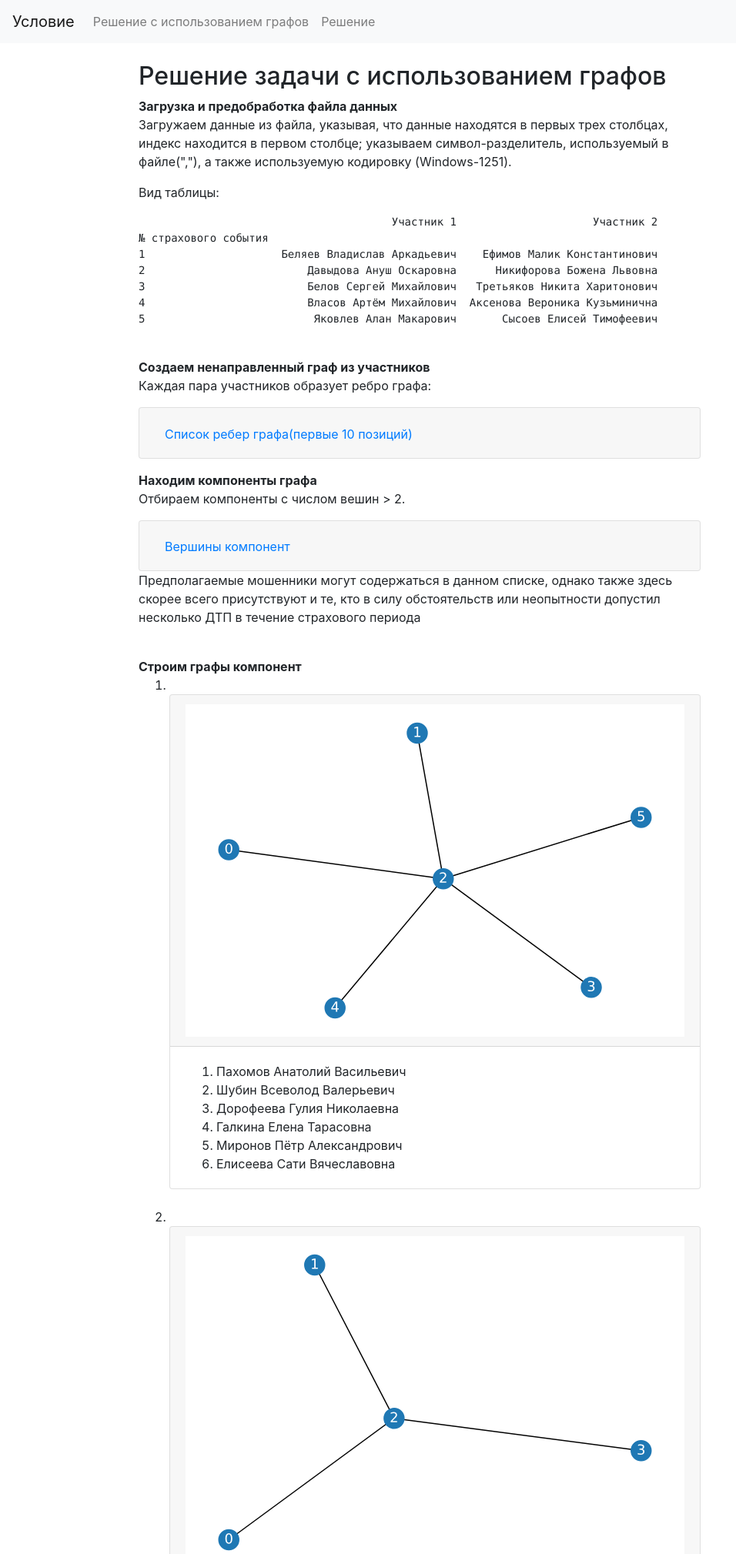
After one commit to dvzhk/Task2, a Flask app: page /task2-with-graphs in a window 1280 px wide. The commit adds this page. Shown: the top 2019 px of the page at 77% size, without its empty margins (0-956 px from the left). Run offline with Flask 2, Linux system fonts and the light colour scheme; some libraries are stand-ins or nearby versions.

Commit message:
Graphs added.

```diff
--- a/run.py
+++ b/run.py
@@ -1,7 +1,6 @@
 import os
-
 from flask import Flask, url_for, render_template
-from utils import task_two
+from utils import task_two,  preprocessing, graph_process
 
 
 def main():
@@ -11,15 +10,23 @@ def main():
     abspath = os.path.abspath(os.path.dirname(__file__))
     path_to_csv = os.path.join(abspath, default_csv)
 
+    data = preprocessing(path_to_csv)
+
     @app.route("/")
     def index():
         return render_template('index.html')
 
+
     @app.route("/task2")
     def task_2():
-        print(default_csv)
-        task2 = task_two(path_to_csv)
+        task2 = task_two(data)
         return render_template('task2.html', **task2)
+
+
+    @app.route("/task2-with-graphs")
+    def task_2_with_graphs():
+        task2 = graph_process(data)
+        return render_template('task2_graph.html', **task2)
 
     app.run()
 
--- a/templates/base.html
+++ b/templates/base.html
@@ -19,9 +19,11 @@
   <div class="collapse navbar-collapse" id="navbarNav">
     <ul class="navbar-nav">
       <li class="nav-item">
+        <a class="nav-link" href="{{ url_for('task_2_with_graphs') }}">Решение c использованием графов<span class="sr-only">(current)</span></a>
+      </li>
+      <li class="nav-item">
         <a class="nav-link" href="{{ url_for('task_2') }}">Решение <span class="sr-only">(current)</span></a>
       </li>
-
     </ul>
   </div>
 </nav>
--- a/templates/index.html
+++ b/templates/index.html
@@ -20,8 +20,10 @@
     </ol>
 
     <br>
-    <a class="btn btn-primary" href="{{ url_for('task_2') }}" role="button">Решение задачи</a>
-
+    <a class="btn btn-primary" href="{{ url_for('task_2_with_graphs') }}" role="button">Решение задачи(с использованием графов)</a>
+    <br>
+    <br>
+    <a class="btn btn-light" href="{{ url_for('task_2') }}" role="button">Старое решение</a>
 </article>
 
 
--- /dev/null
+++ b/templates/task2_graph.html
@@ -0,0 +1,125 @@
+{% extends 'base.html' %}
+
+ {% block title %}Задача 2 - Решение с использованием графов{% endblock %}
+
+
+{% block content %}
+{% if import_error == 1 %}
+<br>
+<div class="alert alert-warning" role="alert">
+  Ошибка импорта модулей networkx и/или matplotlib.pyplot. Используются заранее рассчитанные данные.
+</div>
+{% endif %}
+<br>
+    <h2>Решение задачи c использованием графов</h2>
+<article>
+
+<strong>Загрузка и предобработка файла данных</strong>
+    <p>
+        Загружаем данные из файла, указывая, что данные находятся в первых трех столбцах, индекс находится в первом столбце; указываем символ-разделитель, используемый в файле(","), а также используемую кодировку (Windows-1251).
+
+    </p>
+    <p>Вид таблицы:</p>
+    <pre>{{ preview }}</pre>
+
+</article>
+<br>
+<article>
+    <strong>Создаем ненаправленный граф из участников</strong>
+<p>Каждая пара участников образует ребро графа:</p>
+<div class="accordion" id="accordionExample">
+    <div class="card">
+    <div class="card-header" id="headingOne">
+      <h2 class="mb-0">
+        <button class="btn btn-link" type="button" data-toggle="collapse" data-target="#collapseOne" aria-expanded="true" aria-controls="collapseOne">
+          Список ребер графа(первые 10 позиций)
+        </button>
+      </h2>
+    </div>
+
+    <div id="collapseOne" class="collapse" aria-labelledby="headingOne" data-parent="#accordionExample">
+      <div class="card-body">
+        {% for pair in pairs %}
+          <p>
+        {{ pair }}
+        </p>
+          {% endfor %}
+      </div>
+    </div>
+  </div>
+</div>
+    <p></p>
+
+
+</article>
+
+
+<article>
+    <strong>Находим компоненты графа </strong>
+    <p>Отбираем компоненты с числом вешин  > 2.
+
+    </p>
+
+ <div class="accordion" id="accordionExample10">
+    <div class="card">
+    <div class="card-header" id="headingTen">
+      <h2 class="mb-0">
+        <button class="btn btn-link" type="button" data-toggle="collapse" data-target="#collapseTen" aria-expanded="true" aria-controls="collapseTen">
+          Вершины компонент
+        </button>
+      </h2>
+    </div>
+
+<div id="collapseTen" class="collapse" aria-labelledby="headingTen" data-parent="#accordionExample10">
+      <div class="card-body">
+{% for component in components %}
+<p>
+    {% for name in component %}
+    {{ name }},
+    {% endfor %}
+</p>
+    {% endfor %}
+ </pre>
+      </div>
+    </div>
+  </div>
+</div>
+
+    <p>Предполагаемые мошенники могут содержаться в данном списке, однако также здесь скорее всего присутствуют и те, кто в силу обстоятельств или неопытности допустил несколько ДТП в течение страхового периода</p>
+
+</article>
+<br>
+<article>
+    <strong>Строим графы компонент</strong>
+<br>
+<ol>
+    {% for item in plots_array %}<li></li>
+    <div class="card">
+        <div class="card-header">
+            <img src="{{ url_for('static', filename=item[0]) }}" width="100%"></div>
+            <div class="card-body">
+            <ol>
+        {% for name in item[1] %}
+                <li>{{ name }}
+                </li>
+           {% endfor %} </ol>
+        </div>
+    </div>
+    <br>
+    {% endfor %}
+</ol>
+    </ul>
+<br>
+    <strong>Вывод</strong>
+<p>Из данных графов наиболее вероятными мошенническими ДТП представляются графы с  циклическими связями (рис. 3 и 4).
+На остальных графах отражены скорее всего те, кто в силу обстоятельств или неопытности допустили несколько ДТП в течение страхового периода.
+
+</p>
+
+
+
+</article>
+<br>
+
+
+{% endblock %}
--- a/utils.py
+++ b/utils.py
@@ -1,24 +1,101 @@
 import pandas as pd
+import os
 
-def task_two(default_csv):
-    traffic_accident_partip = pd.read_csv(default_csv, index_col=0, encoding="cp1251", sep=";", usecols=[0,1,2])
+def make_edges(traffic_accident_partip):
+    """Создание ребер для построения графа"""
+    pairs = []
+    for row in traffic_accident_partip.itertuples():
+        node = (row[1], row[2])
+        pairs.append(node)
+    return pairs
 
+
+def preprocessing(default_csv):
+    """Загрузка и предобработка файла" с данными"""
+    traffic_accident_partip = pd.read_csv(default_csv, index_col=0, encoding="cp1251", sep=";", usecols=[0, 1, 2])
+    return traffic_accident_partip
+
+
+def graph_process(traffic_accident_partip):
+    """Решение с использованием графов"""
+    preview = traffic_accident_partip.head()
+    pairs = make_edges(traffic_accident_partip)
+
+    try:
+
+        import networkx
+        import matplotlib.pyplot as plt
+
+        #Создаем ненаправленный граф
+        graph = networkx.Graph()
+        #Добавляем в граф ребра
+        graph.add_edges_from(pairs)
+        #Находим компоненты, которые содержат более двух вершин
+        components = [x for x in networkx.connected_components(graph) if len(x) > 2]
+        # Находим субграфы из компонент
+        subgraphs = []
+        for i in components:
+            subgraphs.append(graph.subgraph(i))
+
+        #Подготовка графики и сохранение
+        abspath = os.path.abspath(os.path.dirname(__file__))
+        graph = 'static'
+        plots_array = []
+        for j, i in enumerate(subgraphs):
+            fig = plt.figure(figsize=(6, 4), dpi=75)
+            #Замена текстовых подписей на цифровые
+            labels = {x: y for x,y in zip(components[j], range(len(components[j])))}
+            networkx.draw_spring(i, with_labels=True, font_size=12, labels=labels, font_color='white')
+            #plt.show()
+
+            img_name = f"Graph{j}.svg"
+            img_path = os.path.join(abspath, graph, img_name)
+            fig.savefig(img_path, format="svg", transparent=False)
+            plots_array.append((img_name, labels))
+        import_error = 0
+
+    except ImportError:
+        #Блок выполняется в отсутствие установленных модулей
+        import_error = 1
+        components = {}
+        plots_array = [('Graph0.svg',
+                        {'Галкина Елена Тарасовна': 0, 'Дорофеева Гулия Николаевна': 1,
+                         'Миронов Пётр Александрович': 2, 'Пахомов Анатолий Васильевич': 3,
+                         'Елисеева Сати Вячеславовна': 4, 'Шубин Всеволод Валерьевич': 5}),
+                       ('Graph1.svg', {'Котова Виктория Архиповна': 0, 'Цветков Валерий Ростиславович': 1,
+                                       'Петухова Медина Максимовна': 2, 'Королева Радмила Олеговна': 3}),
+                       ('Graph2.svg', {'Мухамадеев Александр Валерьевич': 0, 'Сенчукова Екатерина Семеновна': 1,
+                                       'Коробов Вадим Александрович': 2, 'Рогачев Антон Владимирович': 3}),
+                       ('Graph3.svg', {'Воробьев Иван Александрович': 0, 'Павлова Мария Геннадиевна': 1,
+                                       'Комин Сергей Николаевич': 2}),
+                       ('Graph4.svg', {'Стрелков Евгений Егорович': 0, 'Александрова Лариса Евгеньевна': 1,
+                                       'Силина Радмила Викторовна': 2}),
+                       ('Graph5.svg', {'Архипова Анна Игоревна': 0, 'Суворов Илья Макарович': 1,
+                                       'Федотов Ростислав Богуславович': 2, 'Мамонтов Мстислав Георгиевич': 3})]
+
+    return {'import_error': import_error,
+            'preview': preview,
+            'pairs': pairs[:10],
+            'components': components,
+            'plots_array': plots_array}
+
+
+def task_two(traffic_accident_partip):
+    """Решение без использования графов"""
+    #traffic_accident_partip = preprocessing(default_csv)
     preview = traffic_accident_partip.head()
 
     #Находим участников с числом ДТП > 1
     #для этого составляем общий список участников из одной колонки
-    #
     traffic_accident_partip_one = traffic_accident_partip.iloc[:, 0]
+    traffic_accident_partip_two = traffic_accident_partip.iloc[:, 1]
 
-    traffic_accident_partip_two = traffic_accident_partip.iloc[:, 1]
     #итоговый список:
     part_list = traffic_accident_partip_one.append(traffic_accident_partip_two).reset_index()
-
     more_than_one_time = part_list[part_list.iloc[:, 1].duplicated(keep=False)].sort_values(0)
 
     #Ищем тех, из данного списка, кто участвовал в ДТП дважды и более между собой
     podozrevaemie = more_than_one_time[more_than_one_time.iloc[:, 0].duplicated(keep=False)]
-
     #Искомый список
     spisok_podozrev = sorted(podozrevaemie[0].drop_duplicates().values)
 
```
Also changed, not shown: static/Graph0.svg (added), static/Graph1.svg (added), static/Graph2.svg (added), static/Graph3.svg (added), static/Graph4.svg (added), static/Graph5.svg (added).
